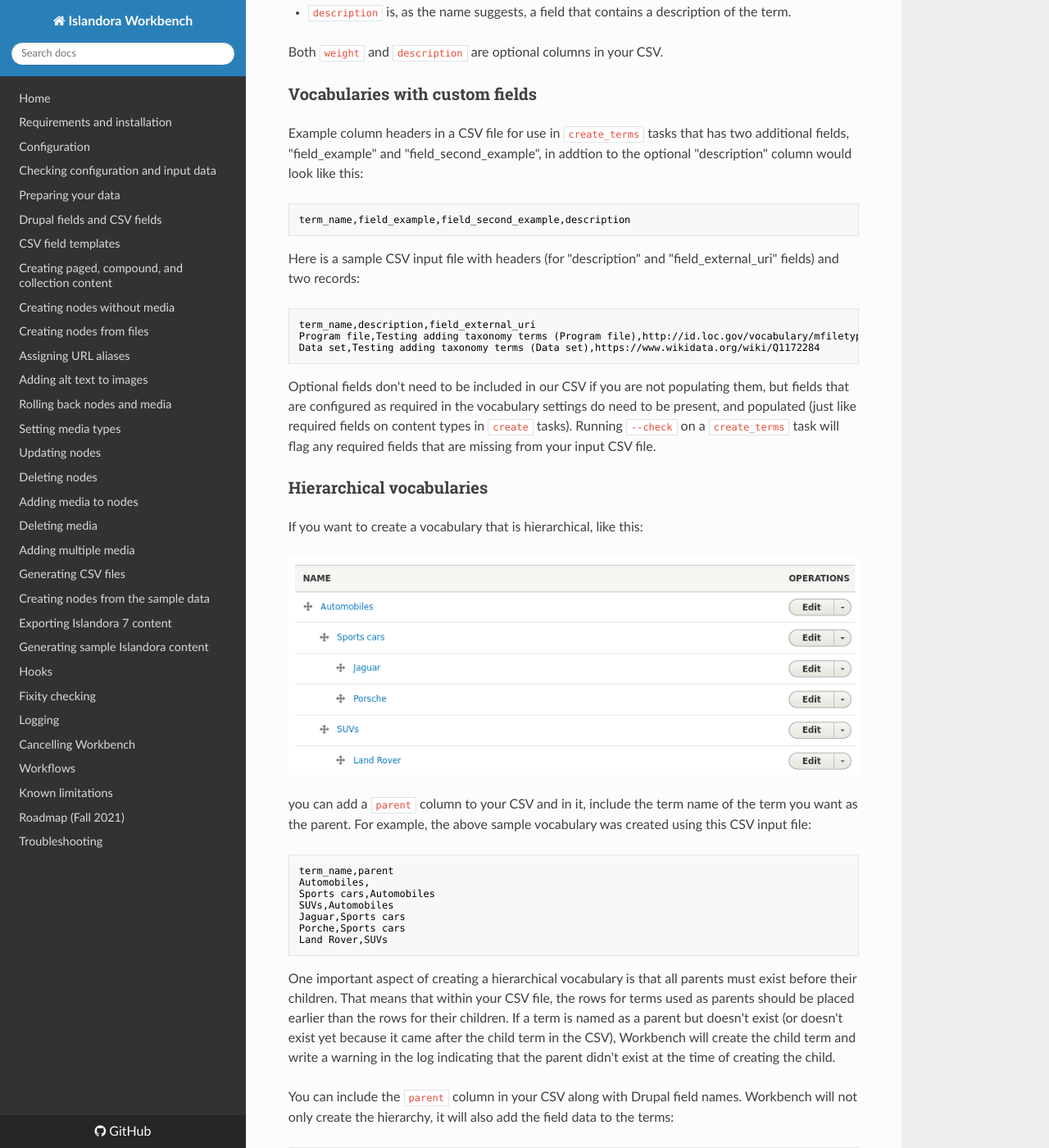
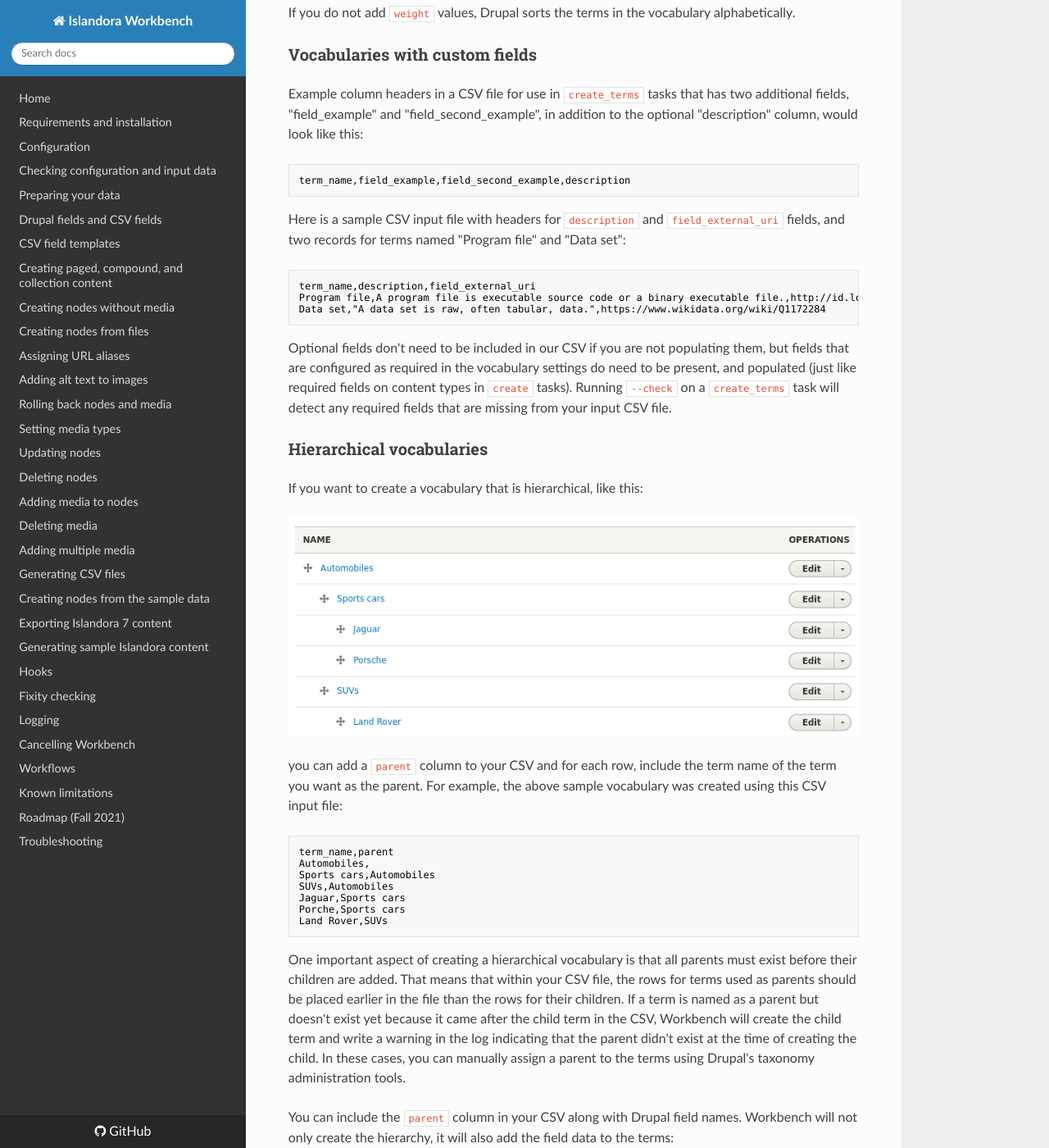
Before and after one commit to mjordan/islandora_workbench_docs, an MkDocs documentation site: the page built from docs/creating_vocabularies.md, in a window 1280 px wide and 1400 px high, scrolled down 1562 px. Shown: the whole window at 82% size. Built offline with MkDocs 1.6.1, drawn with Linux system fonts in a browser that asks for light colours; nearby versions of some CDN libraries; old or Windows-style settings are respelled for this version of MkDocs; some of the changed text lies outside the part shown.

Commit message:
Update creating_vocabularies.md

````diff
--- a/docs/creating_vocabularies.md
+++ b/docs/creating_vocabularies.md
@@ -1,14 +1,14 @@
-Islandora Workbench lets you create vocabulary terms from CSV files. This ability is separate from creating vocabulary terms at the same time as creating the nodes in `create` or `update` tasks, as described in "[Drupal fields and CSV fields](/islandora_workbench_docs/fields)" documentation. You should load a vocabulary using the options described here if any of these situations applies to you:
+Islandora Workbench lets you create vocabulary terms from CSV files. This ability is separate from creating vocabulary terms while creating the nodes in a `create` task, as described in the "[Drupal fields and CSV fields](/islandora_workbench_docs/fields)" documentation. You should create vocabulary terms using the options described here if any of these situations applies to you:
 
-* you are working with a vocabulary that has fields in addition to term name.
-* you are working with a vocabulary that is hierarchical.
-* you want to use Workbench to load vocabulary terms but you want them to exist before (or separate from) the nodes that a `create` task creates.
+* you are working with a vocabulary that has fields in addition to term name
+* you are working with a vocabulary that is hierarchical
+* you want terms to exist before you create nodes using a `create` task.
 
-If you want to create terms at the same time you are using a `create` task to create the nodes the terms are attached to, and if the terms you are creating don't have any additional fields or hierarchical relationships to other terms, you don't need to use the task described here. You can use the method you can create terms as described in as described in the "Taxonomy reference fields" section of "[Drupal fields and CSV fields](/islandora_workbench_docs/fields)."
+If you want to create terms during a `create` task, and if the terms you are creating don't have any additional fields or hierarchical relationships to other terms, then you don't need to use the task described here. You can use the method you can create terms as described in as described in the "Taxonomy reference fields" section of "[Drupal fields and CSV fields](/islandora_workbench_docs/fields)."
 
 ### The configuration and input CSV files
 
-To load terms into a vocabulary, you use a `create_terms` task. A typical `create_terms` configuration file looks like this:
+To add terms to a vocabulary, you use a `create_terms` task. A typical configuration file looks like this:
 
 ```yaml
 task: create_terms
@@ -19,7 +19,7 @@
 vocab_id: myvocabulary
 ```
 
-The `vocab_id` config option is required. It contains the machine name of the vocabulary you are loading the terms into.
+The `vocab_id` config option is required. It contains the machine name of the vocabulary you are adding the terms to.
 
 The CSV file identified in the `input_csv` option has one required column, `term_name`, which contains each term's name:
 
@@ -34,36 +34,36 @@
 ```
 
 !!! note
-    Unlike Input CSV files used during `create` tasks, input CSV files for `create_terms` tasks do not have an "id" column. Instead, `term_name` is the column whose values are the unique identifier for each term. Workbench assumes that term names are unique within a vocabulary. If the terms in the `term_name` column aren't unique, Workbench only creates the term the first time it encounters it in the CSV file.
+    Unlike input CSV files used during `create` tasks, input CSV files for `create_terms` tasks do not have an "id" column. Instead, `term_name` is the column whose values are the unique identifier for each term. Workbench assumes that term names are unique within a vocabulary. If the terms in the `term_name` column aren't unique, Workbench only creates the term the first time it encounters it in the CSV file.
 
-Two reserved but optional columns, `weight`, and `description`, are described next. You can also add columns that correspond to a vocabulary's field names, just like you do when you assemble your CSV for `create` tasks, as described in the "Vocabularies with custom fields" section below. A third reserved column header, `parent` is described in the "Hierarchical vocabularies` section.
+Two reserved but optional columns, `weight`, and `description`, are described next. A third reserved column header, `parent` is described in the "Hierarchical vocabularies" section. You can also add columns that correspond to a vocabulary's field names, just like you do when you assemble your CSV for `create` tasks, as described in the "Vocabularies with custom fields" section below.
 
 ### Term weight and description
 
-Two other reserved CSV column headers are `weight` and `description`. All Drupal taxonomy terms have these two fields.
+Two other reserved CSV column headers are `weight` and `description`. All Drupal taxonomy terms have these two fields but populating them is optional.
 
 * `weight` is used to sort the terms in the vocabulary overview page in relation to their parent term (or the vocabulary root if a term has no parent). Values in the `weight` field are integers. The lower the weight, the earlier the term sorts. For example, a value of "0" (zero) sorts the term at the top in relation to its parent, and a value of "100" sorts the term much lower.
 * `description` is, as the name suggests, a field that contains a description of the term.
 
-Both `weight` and `description` are optional columns in your CSV.
+If you do not add `weight` values, Drupal sorts the terms in the vocabulary alphabetically.
 
 ### Vocabularies with custom fields
 
-Example column headers in a CSV file for use in `create_terms` tasks that has two additional fields, "field_example" and "field_second_example", in addtion to the optional "description" column would look like this:
+Example column headers in a CSV file for use in `create_terms` tasks that has two additional fields, "field_example" and "field_second_example", in addition to the optional "description" column, would look like this:
 
 ```text
 term_name,field_example,field_second_example,description
 ```
 
-Here is a sample CSV input file with headers (for "description" and "field_external_uri" fields) and two records:
+Here is a sample CSV input file with headers for `description` and `field_external_uri` fields, and two records for terms named "Program file" and "Data set":
 
 ```text
 term_name,description,field_external_uri
-Program file,Testing adding taxonomy terms (Program file),http://id.loc.gov/vocabulary/mfiletype/program
-Data set,Testing adding taxonomy terms (Data set),https://www.wikidata.org/wiki/Q1172284
+Program file,A program file is executable source code or a binary executable file.,http://id.loc.gov/vocabulary/mfiletype/program
+Data set,"A data set is raw, often tabular, data.",https://www.wikidata.org/wiki/Q1172284
 ```
 
-Optional fields don't need to be included in our CSV if you are not populating them, but fields that are configured as required in the vocabulary settings do need to be present, and populated (just like required fields on content types in `create` tasks). Running `--check` on a `create_terms` task will flag any required fields that are missing from your input CSV file.
+Optional fields don't need to be included in our CSV if you are not populating them, but fields that are configured as required in the vocabulary settings do need to be present, and populated (just like required fields on content types in `create` tasks). Running `--check` on a `create_terms` task will detect any required fields that are missing from your input CSV file.
 
 ### Hierarchical vocabularies
 
@@ -71,7 +71,7 @@
 
 ![Hierarchical_vocabulary](images/hierarchical_vocab.png)
 
-you can add a `parent` column to your CSV and in it, include the term name of the term you want as the parent. For example, the above sample vocabulary was created using this CSV input file:
+you can add a `parent` column to your CSV and for each row, include the term name of the term you want as the parent. For example, the above sample vocabulary was created using this CSV input file:
 
 ```text
 term_name,parent
@@ -83,7 +83,7 @@
 Land Rover,SUVs
 ```
 
-One important aspect of creating a hierarchical vocabulary is that all parents must exist before their children. That means that within your CSV file, the rows for terms used as parents should be placed earlier than the rows for their children. If a term is named as a parent but doesn't exist (or doesn't exist yet because it came after the child term in the CSV), Workbench will create the child term and write a warning in the log indicating that the parent didn't exist at the time of creating the child.
+One important aspect of creating a hierarchical vocabulary is that all parents must exist before their children are added. That means that within your CSV file, the rows for terms used as parents should be placed earlier in the file than the rows for their children. If a term is named as a parent but doesn't exist yet because it came after the child term in the CSV, Workbench will create the child term and write a warning in the log indicating that the parent didn't exist at the time of creating the child. In these cases, you can manually assign a parent to the terms using Drupal's taxonomy administration tools.
 
 You can include the `parent` column in your CSV along with Drupal field names. Workbench will not only create the hierarchy, it will also add the field data to the terms:
 
````
